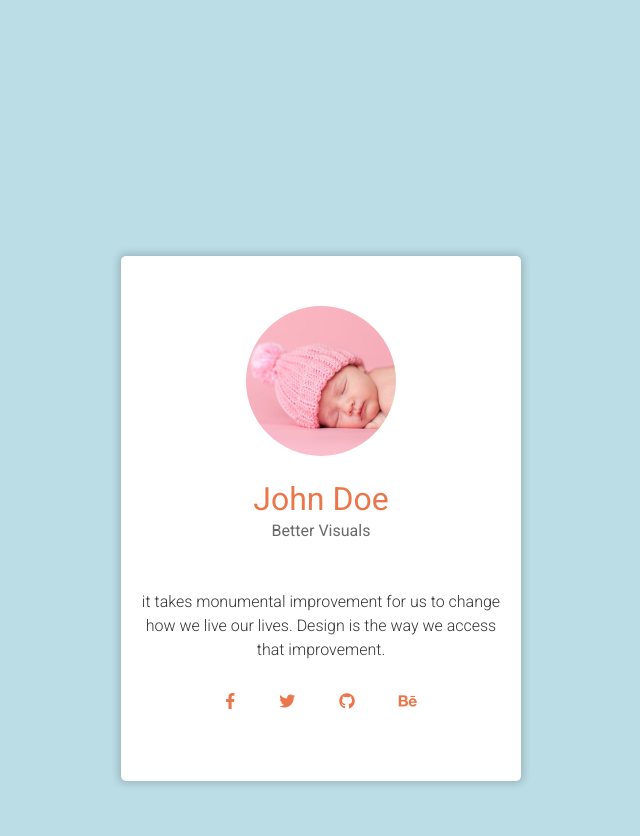
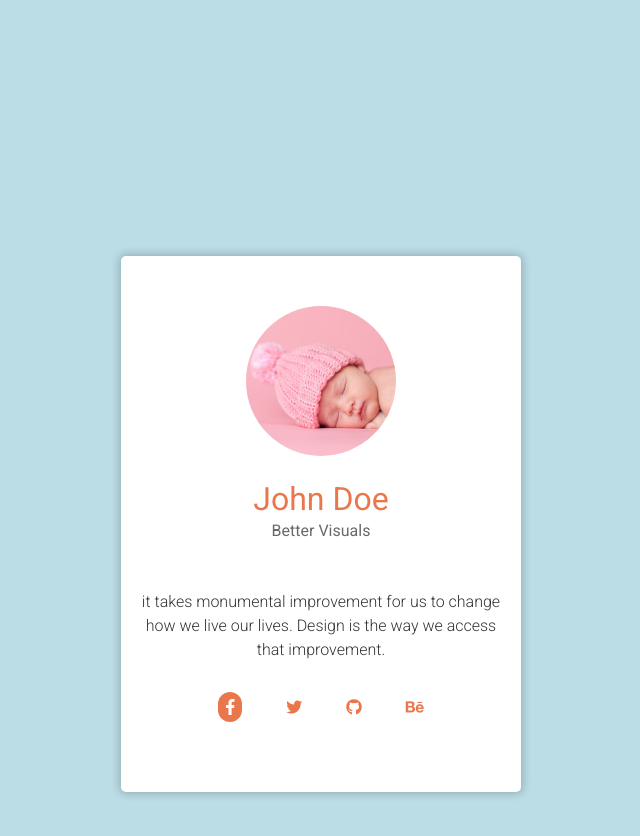
Before and after one commit to seniorteck/ProfileCard-Challenge, a plain HTML site: page index.html in a window 1280 px wide. In both pictures the pointer is over the icon 549 px from the left and 701 px from the top of the page. Shown: the whole page, without its empty margins (319-959 px from the left). Drawn offline with Linux system fonts and the light colour scheme.

Commit message:
added hover on social link

```diff
--- a/style.css
+++ b/style.css
@@ -71,4 +71,12 @@ p{
 .social-info .fab{
     margin: 0 20px;
     color: var(--color-2);
+    transition: all 250ms ease-in-out;
 }
+
+.social-info .fab:hover{
+    background-color: var(--color-2);
+    color: var(--color-4);
+    padding: 7px;
+    border-radius: 50px;
+}
```
